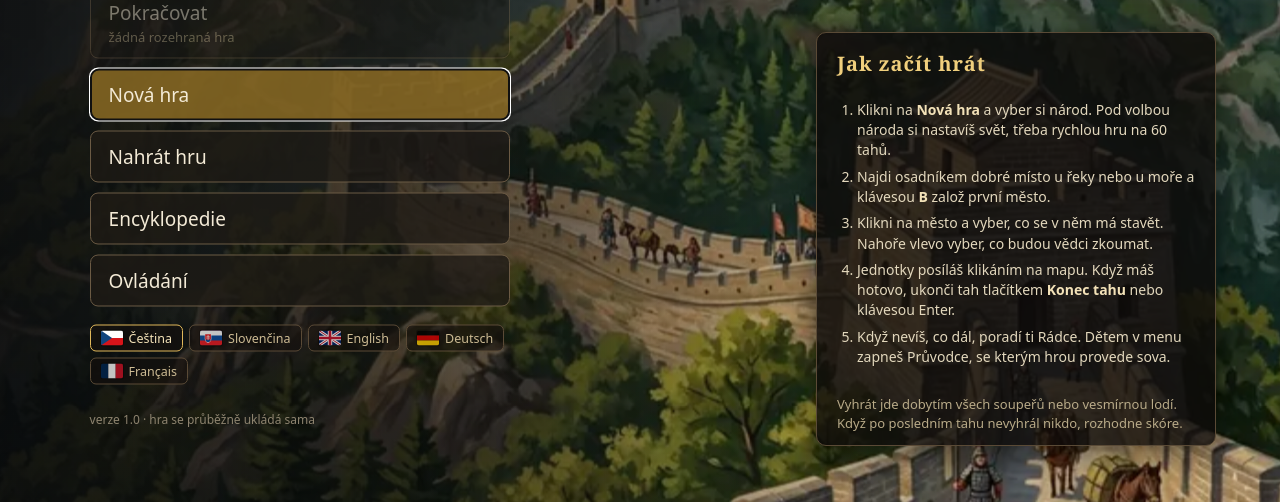
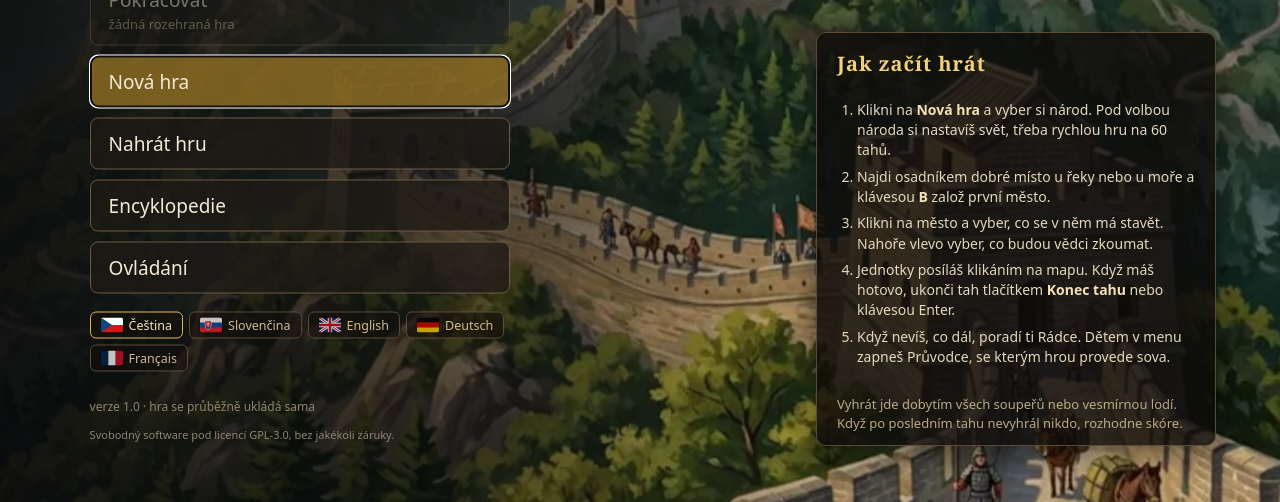
Before and after one commit to yf257n6vkj-arch/empires, a website built with Vite: page index.html in a window 1280 px wide. Shown: the part 298-800 px from the top of the page. Built offline with nearby package versions, Linux system fonts and the light colour scheme.

Commit message:
License the code under GPL-3.0 and the pictures under CC0
Add the GPL-3.0 text, a CC0 dedication for the AI-generated pictures,
a license section in the README, the license field in both package
files and a line on the start screen in all five languages. The Mac
app carries both license files. Log the free release decision.

Co-Authored-By: Claude Opus 5.5 <noreply@anthropic.com>
Claude-Session: https://claude.ai/code/session_01GjqaqgQczabopUqVjXeu2U

```diff
--- a/desktop/package.json
+++ b/desktop/package.json
@@ -2,6 +2,7 @@
   "name": "empires-reloaded",
   "productName": "Empires Reloaded",
   "version": "1.0.0",
+  "license": "GPL-3.0-or-later",
   "description": "A turn-based strategy game in the spirit of the 1991 classic",
   "main": "main.cjs",
   "private": true,
--- a/package.json
+++ b/package.json
@@ -22,7 +22,7 @@
     "type": "git",
     "url": "git+https://github.com/yf257n6vkj-arch/empires.git"
   },
-  "license": "UNLICENSED",
+  "license": "GPL-3.0-or-later",
   "bugs": {
     "url": "https://github.com/yf257n6vkj-arch/empires/issues"
   },
--- a/src/web/i18n/de-strings.ts
+++ b/src/web/i18n/de-strings.ts
@@ -1304,6 +1304,8 @@ export const DE_STRINGS: Record<string, string> = {
     "Steuerung",
   "verze {version} · hra se průběžně ukládá sama":
     "Version {version} · das Spiel speichert sich laufend selbst",
+  "Svobodný software pod licencí GPL-3.0, bez jakékoli záruky.":
+    "Freie Software unter der Lizenz GPL-3.0, ohne jede Gewährleistung.",
   "Jak začít hrát":
     "So fängst du an",
   "Klikni na <b>Nová hra</b> a vyber si národ. Pod volbou národa si nastavíš svět, třeba rychlou hru na 60 tahů.":
--- a/src/web/i18n/en-strings.ts
+++ b/src/web/i18n/en-strings.ts
@@ -2419,6 +2419,8 @@ export const EN_STRINGS: Record<string, string> = {
     "Quiet medieval music. Between pieces nothing plays for a while. All the way to the left turns music off.",
   "verze {version} · hra se průběžně ukládá sama":
     "version {version} · the game saves itself as you play",
+  "Svobodný software pod licencí GPL-3.0, bez jakékoli záruky.":
+    "Free software under the GPL-3.0 license, with no warranty.",
   "Jak začít hrát":
     "How to start playing",
   "Klikni na <b>Nová hra</b> a vyber si národ. Pod volbou národa si nastavíš svět, třeba rychlou hru na 60 tahů.":
--- a/src/web/i18n/fr-strings.ts
+++ b/src/web/i18n/fr-strings.ts
@@ -1304,6 +1304,8 @@ export const FR_STRINGS: Record<string, string> = {
     "Commandes",
   "verze {version} · hra se průběžně ukládá sama":
     "version {version} · la partie s'enregistre toute seule",
+  "Svobodný software pod licencí GPL-3.0, bez jakékoli záruky.":
+    "Logiciel libre sous licence GPL-3.0, sans aucune garantie.",
   "Jak začít hrát":
     "Pour commencer à jouer",
   "Klikni na <b>Nová hra</b> a vyber si národ. Pod volbou národa si nastavíš svět, třeba rychlou hru na 60 tahů.":
--- a/src/web/i18n/sk-strings.ts
+++ b/src/web/i18n/sk-strings.ts
@@ -1304,6 +1304,8 @@ export const SK_STRINGS: Record<string, string> = {
     "Ovládanie",
   "verze {version} · hra se průběžně ukládá sama":
     "verzia {version} · hra sa priebežne ukladá sama",
+  "Svobodný software pod licencí GPL-3.0, bez jakékoli záruky.":
+    "Slobodný softvér pod licenciou GPL-3.0, bez akejkoľvek záruky.",
   "Jak začít hrát":
     "Ako začať hrať",
   "Klikni na <b>Nová hra</b> a vyber si národ. Pod volbou národa si nastavíš svět, třeba rychlou hru na 60 tahů.":
--- a/src/web/menu.ts
+++ b/src/web/menu.ts
@@ -99,6 +99,7 @@ export function createMenus(
         </nav>
         <div class="st-langs">${languageButtons()}</div>
         <p class="st-foot">${t("verze {version} · hra se průběžně ukládá sama", { version: GAME_VERSION })}</p>
+        <p class="st-license">${t("Svobodný software pod licencí GPL-3.0, bez jakékoli záruky.")}</p>
       </div>
       <aside class="st-howto">
         <h2>${t("Jak začít hrát")}</h2>
--- a/src/web/style.css
+++ b/src/web/style.css
@@ -476,6 +476,7 @@ main.playfield { flex: 1 1 auto; min-height: 0; display: block; gap: 0; }
 .st-menu button span { font-size: 13px; color: #b8aa88; }
 .st-menu button:hover:not(:disabled), .st-menu button:focus-visible { background: rgba(138, 106, 36, 0.85); border-color: #e0b75a; }
 .st-foot { margin-top: 26px; color: #8e8470; font-size: 12px; }
+.st-license { margin-top: 4px; color: #8e8470; font-size: 11px; }
 .st-howto { position: absolute; right: 5vw; bottom: 7vh; width: min(400px, 34vw); background: rgba(14, 12, 10, 0.82); border: 1px solid #5a4a36; border-radius: 10px; padding: 16px 20px 12px; color: #e3d8bd; font-size: 14px; line-height: 1.45; box-shadow: 0 8px 30px rgba(0, 0, 0, 0.5); }
 .st-howto h2 { margin: 0 0 8px; font-family: Georgia, "Times New Roman", serif; font-size: 20px; letter-spacing: 0.05em; color: #f0cf7d; text-transform: none; }
 .st-howto ol { margin: 0 0 8px; padding-left: 20px; }
```
Also changed, not shown: docs/decisions.md (+6 -0 lines), LICENSE-ASSETS.md (added), README.md, 2 other files.
